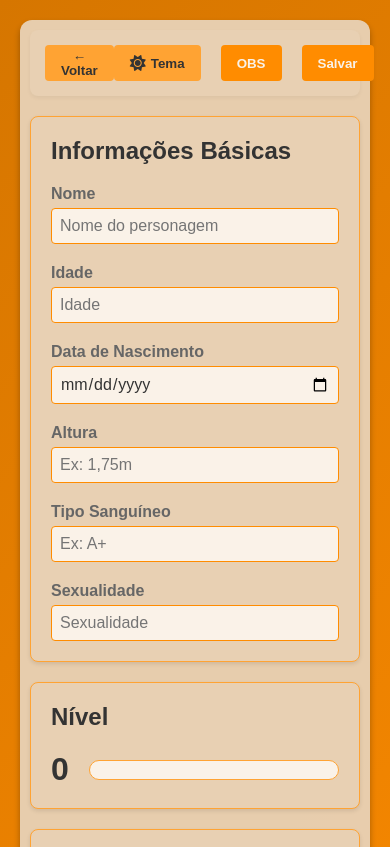
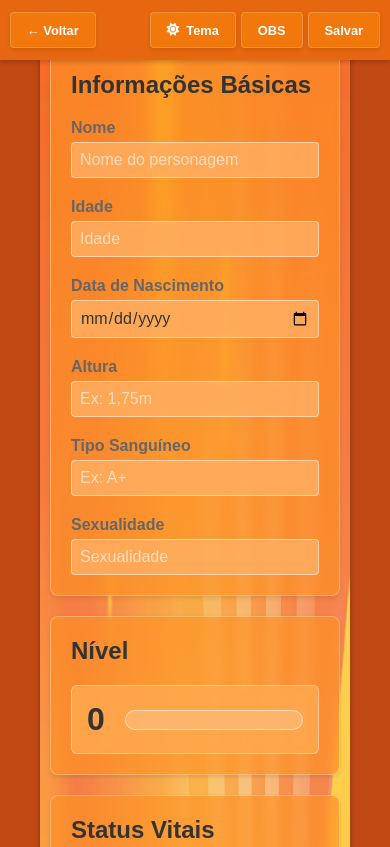
Before and after one commit to justbegabs/sistem, a website: page www/index.html in a window 390 px wide. Shown: the top 847 px of the page. Drawn offline with Linux system fonts and the light colour scheme.

Commit message:
estilização modo claro

```diff
--- a/www/index.html
+++ b/www/index.html
@@ -23,13 +23,26 @@
     <meta charset="UTF-8">
     <meta name="viewport" content="width=device-width, initial-scale=1.0">
     <title>Ficha de Personagem</title>
+    <link rel="stylesheet" href="https://cdnjs.cloudflare.com/ajax/libs/font-awesome/6.0.0/css/all.min.css">
     <link rel="stylesheet" href="styles.css">
-    <link rel="stylesheet" href="https://cdnjs.cloudflare.com/ajax/libs/font-awesome/6.0.0/css/all.min.css">
+    <style>
+        html,
+        body {
+            background: #C24914 !important;
+            margin: 0;
+            padding: 20px;
+            min-height: 100vh;
+        }
+
+        :root[data-theme="dark"] body {
+            background: #000000 !important;
+        }
+    </style>
 </head>
 
 <body>
-    <div class="container">
-        <header>
+    <header>
+        <div class="header-content">
             <button class="voltar">← Voltar</button>
             <div class="header-buttons">
                 <button class="tema" onclick="toggleTheme()">
@@ -39,8 +52,9 @@
                 <button class="obs">OBS</button>
                 <button class="salvar">Salvar</button>
             </div>
-        </header>
-
+        </div>
+    </header>
+    <div class="container">
         <section class="informacoes-basicas">
             <h2>Informações Básicas</h2>
             <div class="grid-container">
--- a/www/styles.css
+++ b/www/styles.css
@@ -9,19 +9,17 @@
     --cor-primaria: #ff8c00;
     --cor-primaria-escura: #d67600;
     --cor-primaria-clara: #ffa333;
-    --cor-bege: #E8D0B3;
-    --cor-bege-media: #F7EBD9;
-    --cor-bege-clara: #FAF2E8;
+    --cor-bege: #FE9124;
+    --cor-bege-media: #FE9124;
+    --cor-bege-clara: #FE9124;
     --cor-preta: #333333;
     --cor-cinza: #666666;
     --cor-cinza-clara: #f8f8f8;
-    --cor-bege-rgb: 232, 208, 179;
+    --cor-bege-rgb: 254, 145, 36;
+    --fundo-rgb: 242, 120, 12;
 }
 
 :root[data-theme="dark"] {
-    --cor-primaria: #cc5500;
-    --cor-primaria-escura: #a34400;
-    --cor-primaria-clara: #e65c00;
     --cor-bege: #2a2a2a;
     --cor-bege-media: #3a3a3a;
     --cor-bege-clara: #404040;
@@ -33,111 +31,122 @@
 
 body {
     min-height: 100vh;
+    margin: 0;
     padding: 20px;
-    background: linear-gradient(135deg, var(--cor-primaria-escura) 0%, var(--cor-primaria) 50%, var(--cor-primaria-clara) 100%);
+    background: #F2780C !important;
+    display: flex;
+    flex-direction: column;
 }
 
 :root[data-theme="dark"] body {
-    background: #000000;
+    background: #000000 !important;
 }
 
 .container {
     max-width: 1200px;
     margin: 0 auto;
-    background-color: rgba(var(--cor-bege-rgb), 0.97);
-    padding: 20px;
+    padding: 60px 20px 20px 20px;
+    background-image: url('../fundolaranja.avif');
+    background-size: 100% 100%;
+    background-position: center;
+    background-repeat: no-repeat;
+    min-height: calc(100vh - 40px);
     border-radius: 12px;
     box-shadow: 0 4px 6px rgba(0, 0, 0, 0.3);
+    position: relative;
+    overflow: hidden;
+}
+
+.container::before {
+    content: '';
+    position: absolute;
+    top: 0;
+    left: 0;
+    right: 0;
+    bottom: 0;
+    background:
+        radial-gradient(circle at 70% 20%, rgba(255, 255, 255, 0.3) 0%, transparent 50%),
+        conic-gradient(from 0deg at 50% 50%, transparent 0deg, rgba(255, 255, 255, 0.2) 90deg, transparent 180deg);
+    pointer-events: none;
 }
 
 header {
+    position: fixed;
+    top: 0;
+    left: 0;
+    right: 0;
+    z-index: 1000;
+    background-color: #e6670f;
+    padding: 10px 20px;
+    box-shadow: 0 2px 4px rgba(0, 0, 0, 0.2);
+}
+
+.header-content {
+    max-width: 1200px;
+    width: 100%;
+    margin: 0 auto;
     display: flex;
+    flex-direction: row;
     justify-content: space-between;
     align-items: center;
-    margin-bottom: 20px;
-    background-color: var(--cor-bege);
-    padding: 15px;
-    border-radius: 8px;
-    box-shadow: 0 2px 4px rgba(0, 0, 0, 0.05);
+    height: 40px;
+    flex-wrap: nowrap;
 }
 
 .header-buttons {
     display: flex;
+    gap: 10px;
     align-items: center;
-    gap: 10px;
+    flex-shrink: 0;
 }
 
-button {
+.voltar,
+.tema,
+.obs,
+.salvar {
+    background-color: #F2780C;
+    color: white;
+    border: 1px solid rgba(255, 255, 255, 0.2);
     padding: 8px 16px;
-    border: none;
     border-radius: 4px;
     cursor: pointer;
     font-weight: bold;
-    transition: background-color 0.3s, transform 0.2s;
+    transition: all 0.3s ease;
     height: 36px;
     display: flex;
     align-items: center;
+    box-shadow: 0 2px 4px rgba(0, 0, 0, 0.1);
 }
 
-button:hover {
-    transform: translateY(-2px);
-}
-
-.voltar {
-    background-color: var(--cor-primaria-clara);
-    color: var(--cor-preta);
-}
-
-.voltar:hover {
-    background-color: var(--cor-primaria);
-    color: var(--cor-bege-clara);
-}
-
-.obs {
-    background-color: var(--cor-primaria);
-    color: var(--cor-bege-clara);
-    margin-right: 10px;
-}
-
-.obs:hover {
-    background-color: var(--cor-primaria-escura);
-}
-
-.salvar {
-    background-color: var(--cor-primaria);
-    color: var(--cor-bege-clara);
-}
-
+.voltar:hover,
+.tema:hover,
+.obs:hover,
 .salvar:hover {
-    background-color: var(--cor-primaria-escura);
+    background-color: #D66A0B;
+    border-color: rgba(255, 255, 255, 0.3);
+    transform: translateY(-1px);
+    box-shadow: 0 3px 6px rgba(0, 0, 0, 0.15);
 }
 
 .tema {
-    background-color: var(--cor-primaria-clara);
-    color: var(--cor-preta);
-    margin-right: 10px;
-    display: flex;
+    display: inline-flex;
     align-items: center;
     gap: 5px;
 }
 
-.tema:hover {
-    background-color: var(--cor-primaria);
-    color: var(--cor-bege-clara);
-}
-
 .tema i {
-    font-size: 1.2em;
+    font-size: 1em;
 }
 
 section {
-    background-color: var(--cor-bege);
+    background-color: rgba(254, 145, 36, 0.65);
     border-radius: 8px;
     padding: 20px;
     margin-bottom: 20px;
     box-shadow: 0 2px 4px rgba(0, 0, 0, 0.1);
-    border: 1px solid var(--cor-primaria-clara);
+    border: 1px solid rgba(255, 255, 255, 0.3);
     transition: transform 0.3s ease;
+    backdrop-filter: blur(5px);
 }
 
 section:hover {
@@ -166,25 +175,31 @@ h2 {
 }
 
 label {
+    color: var(--cor-cinza);
     margin-bottom: 5px;
-    color: var(--cor-cinza);
     font-weight: bold;
 }
 
 input {
+    background-color: rgba(255, 200, 150, 0.45);
     padding: 8px;
-    border: 1px solid var(--cor-primaria);
+    border: 1px solid rgba(255, 255, 255, 0.5);
     border-radius: 4px;
     font-size: 1em;
     transition: all 0.3s ease;
-    background-color: var(--cor-bege-clara);
     color: var(--cor-preta);
+    backdrop-filter: blur(2px);
 }
 
 input:focus {
+    background-color: rgba(255, 200, 150, 0.65);
     outline: none;
-    border-color: var(--cor-primaria);
-    box-shadow: 0 0 0 2px rgba(255, 140, 0, 0.2);
+    border-color: rgba(255, 255, 255, 0.7);
+    box-shadow: 0 0 0 2px rgba(255, 255, 255, 0.2);
+}
+
+input::placeholder {
+    color: rgba(255, 255, 255, 0.6);
 }
 
 .nivel-container {
@@ -215,11 +230,12 @@ input:focus {
 }
 
 .status-item {
-    background-color: var(--cor-bege-media);
+    background-color: rgba(255, 180, 100, 0.55);
     padding: 15px;
     border-radius: 6px;
-    border: 1px solid var(--cor-primaria);
+    border: 1px solid rgba(255, 255, 255, 0.4);
     transition: transform 0.3s ease;
+    backdrop-filter: blur(3px);
 }
 
 .status-item:hover {
@@ -268,14 +284,12 @@ input:focus {
 }
 
 .atributo-item {
-    display: flex;
-    justify-content: space-between;
-    align-items: center;
-    background-color: var(--cor-bege-media);
-    padding: 10px;
-    border-radius: 4px;
-    border: 1px solid var(--cor-primaria);
+    background-color: rgba(255, 180, 100, 0.55);
+    padding: 15px;
+    border-radius: 6px;
+    border: 1px solid rgba(255, 255, 255, 0.4);
     transition: transform 0.3s ease;
+    backdrop-filter: blur(3px);
 }
 
 .atributo-item:hover {
@@ -294,6 +308,27 @@ h2 span {
 }
 
 @media (max-width: 768px) {
+    .container {
+        padding: 100px 10px 20px 10px;
+    }
+
+    header {
+        padding: 10px;
+    }
+
+    .header-buttons {
+        gap: 5px;
+    }
+
+    button {
+        padding: 0 12px;
+        font-size: 0.9em;
+    }
+
+    .header-content {
+        flex-direction: column;
+        gap: 10px;
+    }
 
     .grid-container,
     .status-grid,
@@ -306,27 +341,49 @@ h2 span {
     }
 }
 
+@media (max-width: 480px) {
+    .header-content {
+        flex-direction: row;
+        justify-content: space-between;
+        align-items: center;
+    }
+
+    .header-buttons {
+        display: flex;
+        gap: 5px;
+    }
+
+    button {
+        padding: 0 8px;
+        font-size: 0.8em;
+    }
+
+    .tema i {
+        margin-right: 2px;
+    }
+}
+
 :root[data-theme="dark"] .tema,
 :root[data-theme="dark"] .voltar {
-    background-color: var(--cor-bege-media);
+    background-color: #D66A0B;
     color: var(--cor-primaria);
 }
 
 :root[data-theme="dark"] .tema:hover,
 :root[data-theme="dark"] .voltar:hover {
-    background-color: var(--cor-bege);
+    background-color: #F2780C;
     color: var(--cor-primaria-clara);
 }
 
 :root[data-theme="dark"] .obs,
 :root[data-theme="dark"] .salvar {
-    background-color: var(--cor-bege);
+    background-color: #D66A0B;
     color: var(--cor-primaria);
 }
 
 :root[data-theme="dark"] .obs:hover,
 :root[data-theme="dark"] .salvar:hover {
-    background-color: var(--cor-bege-media);
+    background-color: #F2780C;
     color: var(--cor-primaria-clara);
 }
 
@@ -340,40 +397,13 @@ h2 span {
     box-shadow: 0 0 0 2px rgba(255, 140, 0, 0.3);
 }
 
-/* Estilo base dos botões */
-button {
-    padding: 8px 16px;
-    border: none;
-    border-radius: 4px;
-    cursor: pointer;
-    font-weight: bold;
-    transition: background-color 0.3s, transform 0.2s;
-    height: 36px;
-    display: flex;
-    align-items: center;
-}
-
 /* Modo claro */
 .tema,
-.voltar {
-    background-color: var(--cor-primaria-clara);
-    color: var(--cor-preta);
-}
-
+.voltar,
 .obs,
 .salvar {
-    background-color: var(--cor-primaria);
-    color: var(--cor-bege-clara);
-}
-
-.tema:hover,
-.voltar:hover {
-    background-color: var(--cor-primaria);
-}
-
-.obs:hover,
-.salvar:hover {
-    background-color: var(--cor-primaria-escura);
+    background-color: #F2780C;
+    color: white;
 }
 
 /* Modo escuro */
@@ -381,15 +411,54 @@ button {
 :root[data-theme="dark"] .voltar,
 :root[data-theme="dark"] .obs,
 :root[data-theme="dark"] .salvar {
-    background-color: var(--cor-bege-media);
-    color: var(--cor-preta);
-    border: 1px solid var(--cor-preta);
+    background-color: #D66A0B;
+    color: white;
+    border: 1px solid rgba(255, 255, 255, 0.2);
 }
 
 :root[data-theme="dark"] .tema:hover,
 :root[data-theme="dark"] .voltar:hover,
 :root[data-theme="dark"] .obs:hover,
 :root[data-theme="dark"] .salvar:hover {
-    background-color: var(--cor-bege);
-    color: var(--cor-primaria-clara);
+    background-color: #F2780C;
+    color: white;
+    border-color: rgba(255, 255, 255, 0.3);
 }
+
+.info-item {
+    background-color: rgba(255, 180, 100, 0.55);
+    padding: 15px;
+    border-radius: 6px;
+    border: 1px solid rgba(255, 255, 255, 0.4);
+    transition: transform 0.3s ease;
+    backdrop-filter: blur(3px);
+    margin-bottom: 10px;
+}
+
+.info-list {
+    display: flex;
+    flex-direction: column;
+    gap: 15px;
+}
+
+.status-list,
+.info-list {
+    background-color: rgba(255, 180, 100, 0.55);
+    padding: 15px;
+    border-radius: 6px;
+    border: 1px solid rgba(255, 255, 255, 0.4);
+    backdrop-filter: blur(3px);
+}
+
+.nivel-container {
+    background-color: rgba(255, 180, 100, 0.55);
+    padding: 15px;
+    border-radius: 6px;
+    border: 1px solid rgba(255, 255, 255, 0.4);
+    backdrop-filter: blur(3px);
+}
+
+.nivel-barra {
+    background-color: rgba(255, 200, 150, 0.45);
+    border: 1px solid rgba(255, 255, 255, 0.5);
+}
```
Also changed, not shown: fundolaranja.avif (added), fundopreto.jpg (added), www/background.jpg (added), www/img/sunburst-orange.jpg (added).
